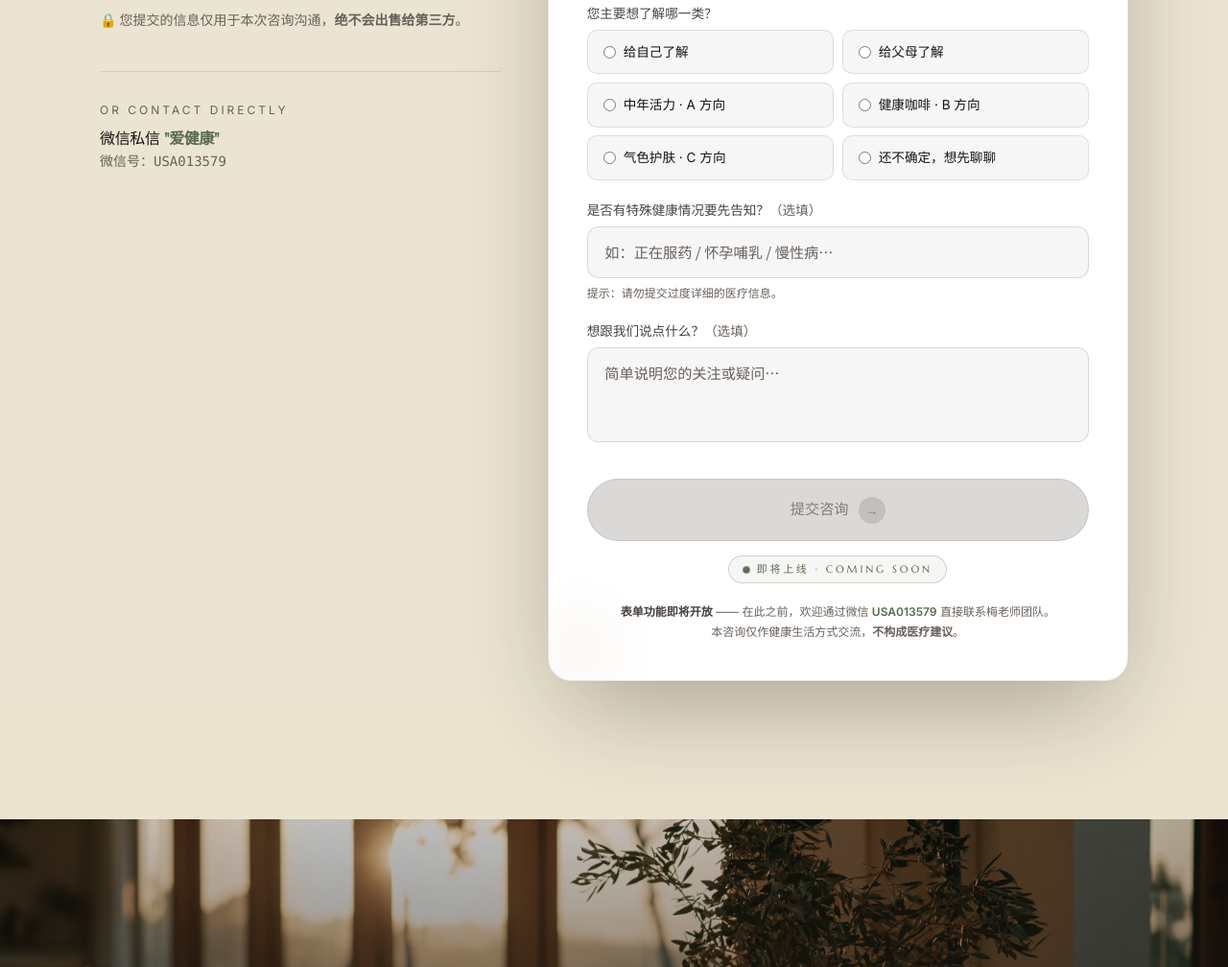
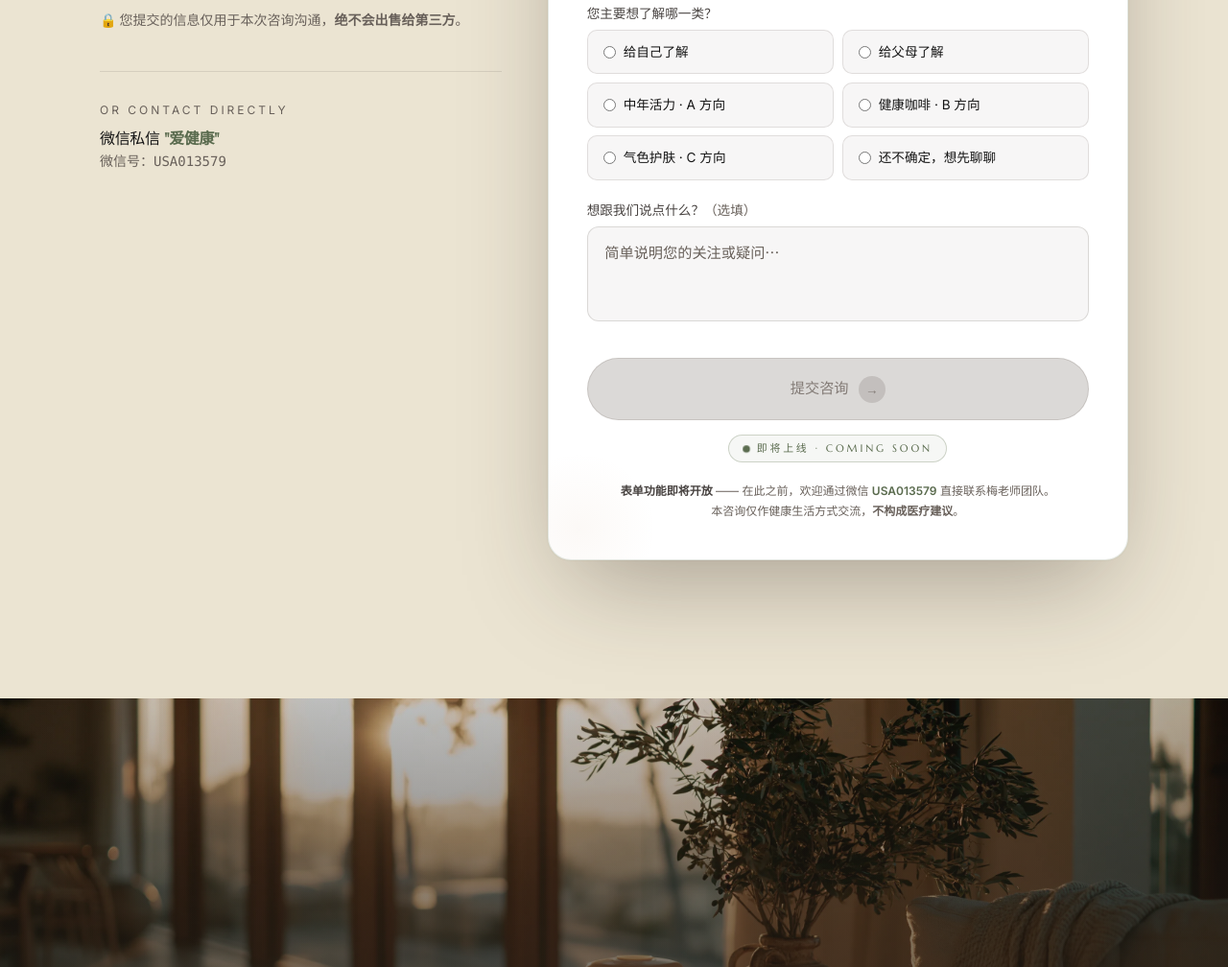
Before and after one commit to quqi0714/HM-Service, a website: page love-health.html in a window 1280 px wide. Shown: the part 7403-8411 px from the top of the page at 96% size. Drawn offline with Linux system fonts and the light colour scheme.

Commit message:
fix: 删除健康咨询敏感信息字段

```diff
--- a/love-health.html
+++ b/love-health.html
@@ -1236,12 +1236,6 @@
                             </fieldset>
 
                             <div>
-                                <label class="form-label" for="lh-health">是否有特殊健康情况要先告知？<span style="color:var(--ink-mute); font-weight:400;">（选填）</span></label>
-                                <input id="lh-health" name="health_notes" type="text" class="form-input" placeholder="如：正在服药 / 怀孕哺乳 / 慢性病…">
-                                <p class="text-xs mt-2" style="color:var(--ink-mute);">提示：请勿提交过度详细的医疗信息。</p>
-                            </div>
-
-                            <div>
                                 <label class="form-label" for="lh-msg">想跟我们说点什么？<span style="color:var(--ink-mute); font-weight:400;">（选填）</span></label>
                                 <textarea id="lh-msg" name="message" rows="3" class="form-input" placeholder="简单说明您的关注或疑问…" style="resize:none;"></textarea>
                             </div>
```
Also changed, not shown: scripts/build-deploy.test.mjs (+5 -0 lines).
